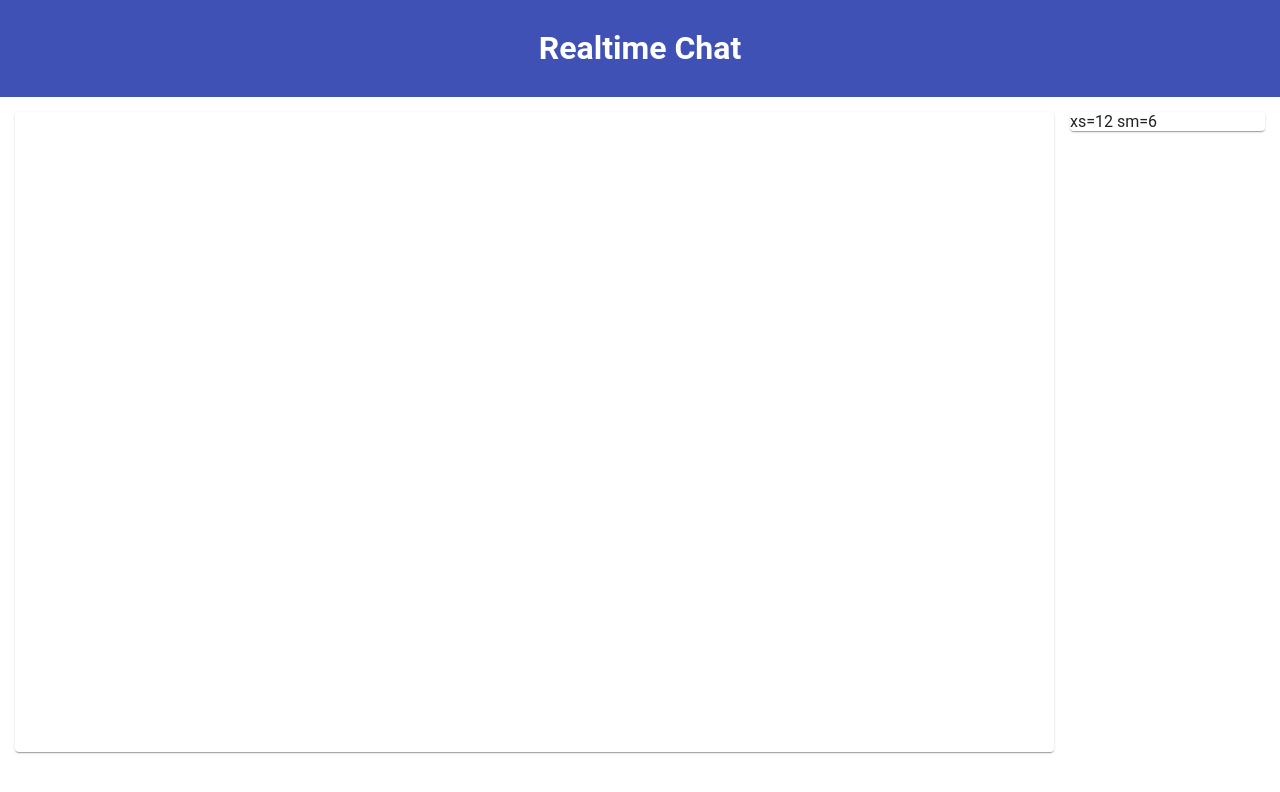
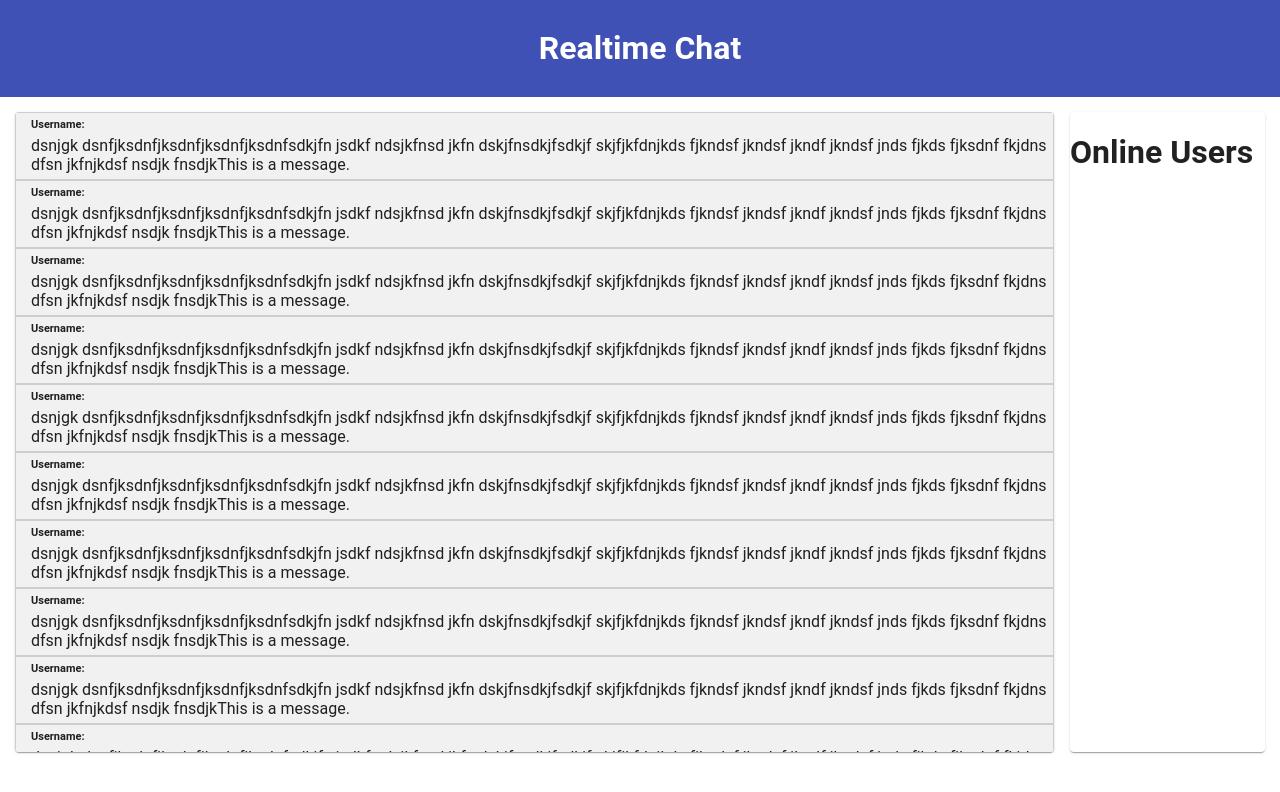
Before and after one commit to jimuskin/realtime-chat, a React (Create React App) app in the folder client/: page /room in a window 1280 px wide. Shown: the top 792 px of the page. Built offline with nearby package versions, Linux system fonts and the light colour scheme.

Commit message:
Updated layout for chat message component

```diff
--- a/client/src/Components/Chat/Chat.js
+++ b/client/src/Components/Chat/Chat.js
@@ -1,6 +1,11 @@
 import React from "react";
 
-import { Grid, Paper } from "@material-ui/core";
+import {
+	Grid,
+	Paper,
+	OutlinedInput,
+} from "@material-ui/core";
+import ChatMessage from "./ChatMessage";
 
 const Chat = () => {
 	return (
@@ -9,11 +14,42 @@ const Chat = () => {
 				<Grid item xs={12} sm={10}>
 					<Paper
 						noWrap
-						style={{ height: "80vh" }}
-					></Paper>
+						style={{
+							height: "80vh",
+							overflow: "auto",
+							backgroundColor: "#F1F1F1",
+						}}
+					>
+						<ChatMessage />
+						<ChatMessage />
+						<ChatMessage />
+						<ChatMessage />
+						<ChatMessage />
+						<ChatMessage />
+						<ChatMessage />
+						<ChatMessage />
+						<ChatMessage />
+						<ChatMessage />
+						<ChatMessage />
+						<ChatMessage />
+						<ChatMessage />
+						<ChatMessage />
+						<ChatMessage />
+						<ChatMessage />
+						<ChatMessage />
+						<ChatMessage />
+					</Paper>
 				</Grid>
+
 				<Grid item xs={12} sm={2}>
-					<Paper>xs=12 sm=6</Paper>
+					<Paper
+						style={{
+							height: "80vh",
+							overflow: "auto",
+						}}
+					>
+						<h1>Online Users</h1>
+					</Paper>
 				</Grid>
 			</Grid>
 		</div>
--- /dev/null
+++ b/client/src/Components/Chat/ChatMessage.js
@@ -0,0 +1,46 @@
+import React, { useState } from "react";
+
+const ChatMessage = (props) => {
+	const [hovered, setHovered] = useState(false);
+
+	const handleHover = () => {};
+
+	return (
+		<div
+			style={{
+				border: "1px solid #CDCDCD",
+				paddingLeft: 15,
+				backgroundColor: hovered ? "#A4A4A4" : "",
+				cursor: "pointer",
+			}}
+			onMouseEnter={() => setHovered(true)}
+			onMouseLeave={() => setHovered(false)}
+		>
+			<p
+				style={{
+					marginTop: 5,
+					marginBottom: 5,
+					fontSize: 11,
+					fontWeight: "bold",
+				}}
+			>
+				Username:
+			</p>
+			<p
+				style={{
+					marginTop: 0,
+					marginBottom: 5,
+					fontSize: 16,
+				}}
+			>
+				dsnjgk dsnfjksdnfjksdnfjksdnfjksdnfsdkjfn
+				jsdkf ndsjkfnsd jkfn dskjfnsdkjfsdkjf
+				skjfjkfdnjkds fjkndsf jkndsf jkndf jkndsf
+				jnds fjkds fjksdnf fkjdns dfsn jkfnjkdsf
+				nsdjk fnsdjkThis is a message.
+			</p>
+		</div>
+	);
+};
+
+export default ChatMessage;
```
